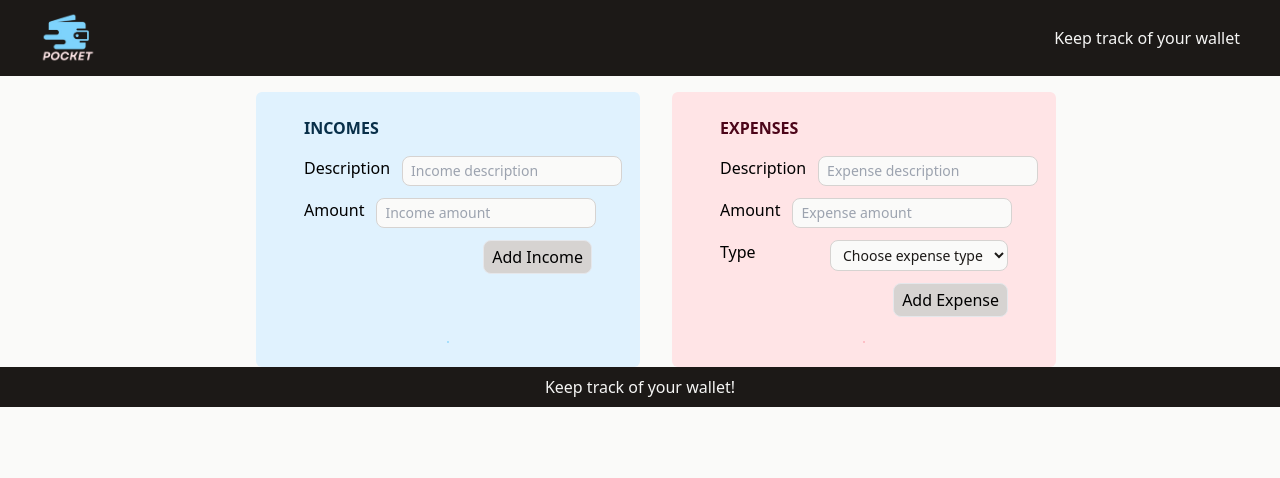
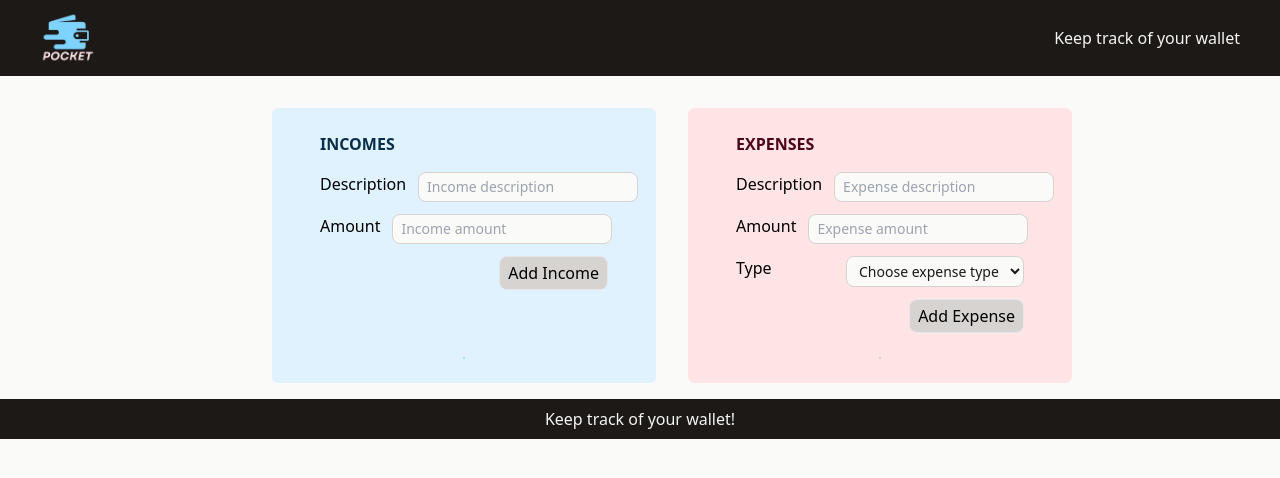
Before and after one commit to yukselsule/Pocket, a React (Vite) app: page / in a window 1280 px wide. Shown: the top 478 px of the page. Built offline with nearby package versions, Linux system fonts and the light colour scheme.

Commit message:
style: 💄 minor changes

```diff
--- a/src/pages/HomePage.jsx
+++ b/src/pages/HomePage.jsx
@@ -5,7 +5,7 @@
 
 function HomePage() {
     return (
-        <div className="flex flex-col gap-8 lg:flex-row lg:justify-between">
+        <div className="flex flex-col gap-8 px-4 py-4 lg:flex-row lg:justify-between">
             <div className="flex max-w-lg flex-col justify-between rounded-md bg-sky-100 px-4 py-2 sm:min-w-96 sm:px-12 sm:py-6">
                 <div>
                     <h2 className="pb-4 font-bold uppercase text-sky-950">
```
